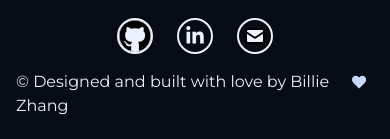
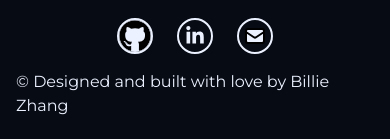
Before and after one commit to billie-zhang/portfolio-page, a React (Create React App) app: page / in a window 390 px wide. Shown: the part 6492-6631 px from the top of the page. Built offline with nearby package versions, Linux system fonts and the light colour scheme; a web font is replaced by a local one.

Commit message:
fix footer heart

```diff
--- a/src/components/Footer.jsx
+++ b/src/components/Footer.jsx
@@ -35,7 +35,7 @@ const Footer = () => {
 
         <div className="text-pale-blue py-2 flex flex-row">
           <p>&#169; Designed and built with love by Billie Zhang{"  "}</p>
-          <FaHeart className="h-6 mx-2 fill-medium-blue" />
+          <FaHeart className="hidden sm:block h-6 mx-2 fill-medium-blue" />
         </div>
       </div>
     </div>
```
